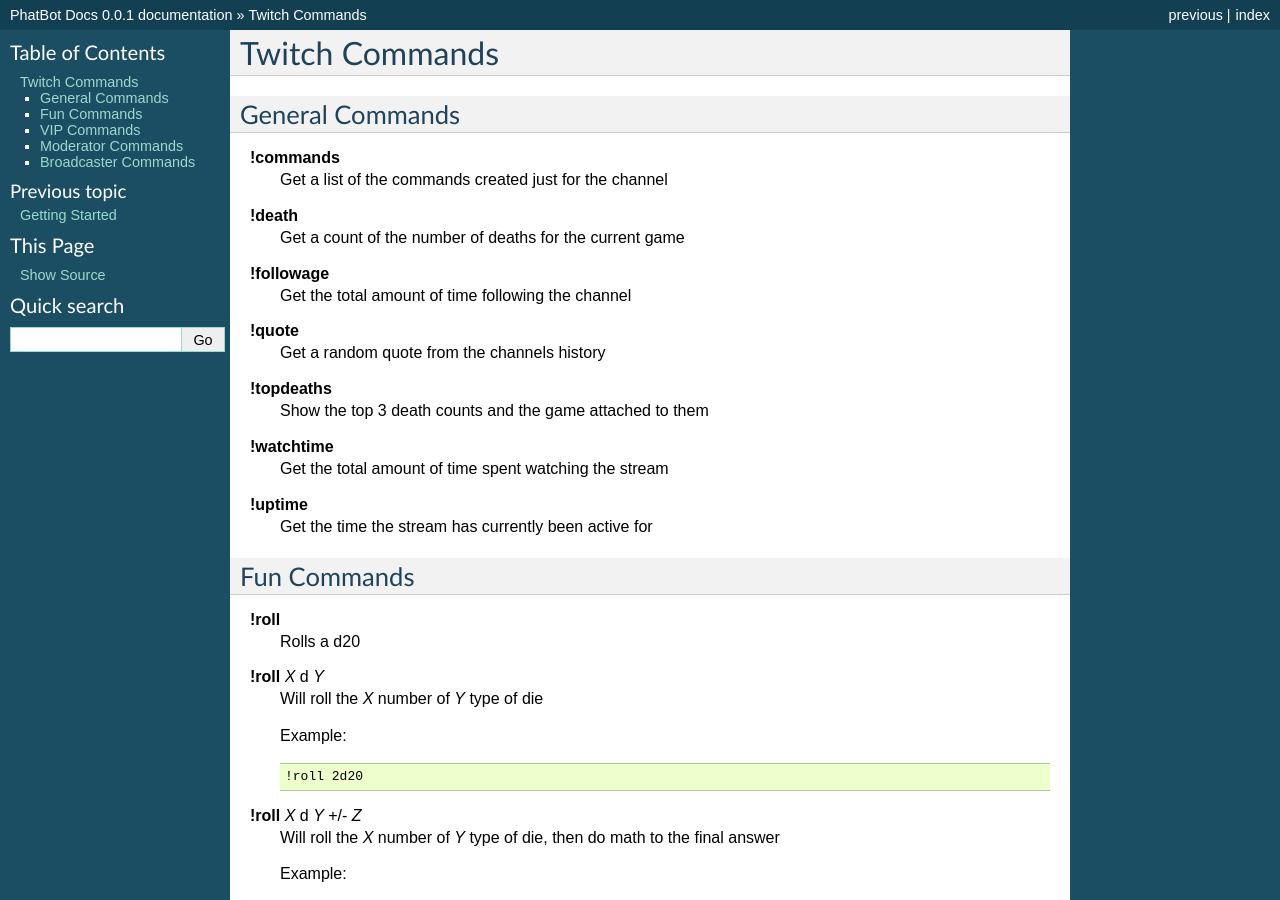
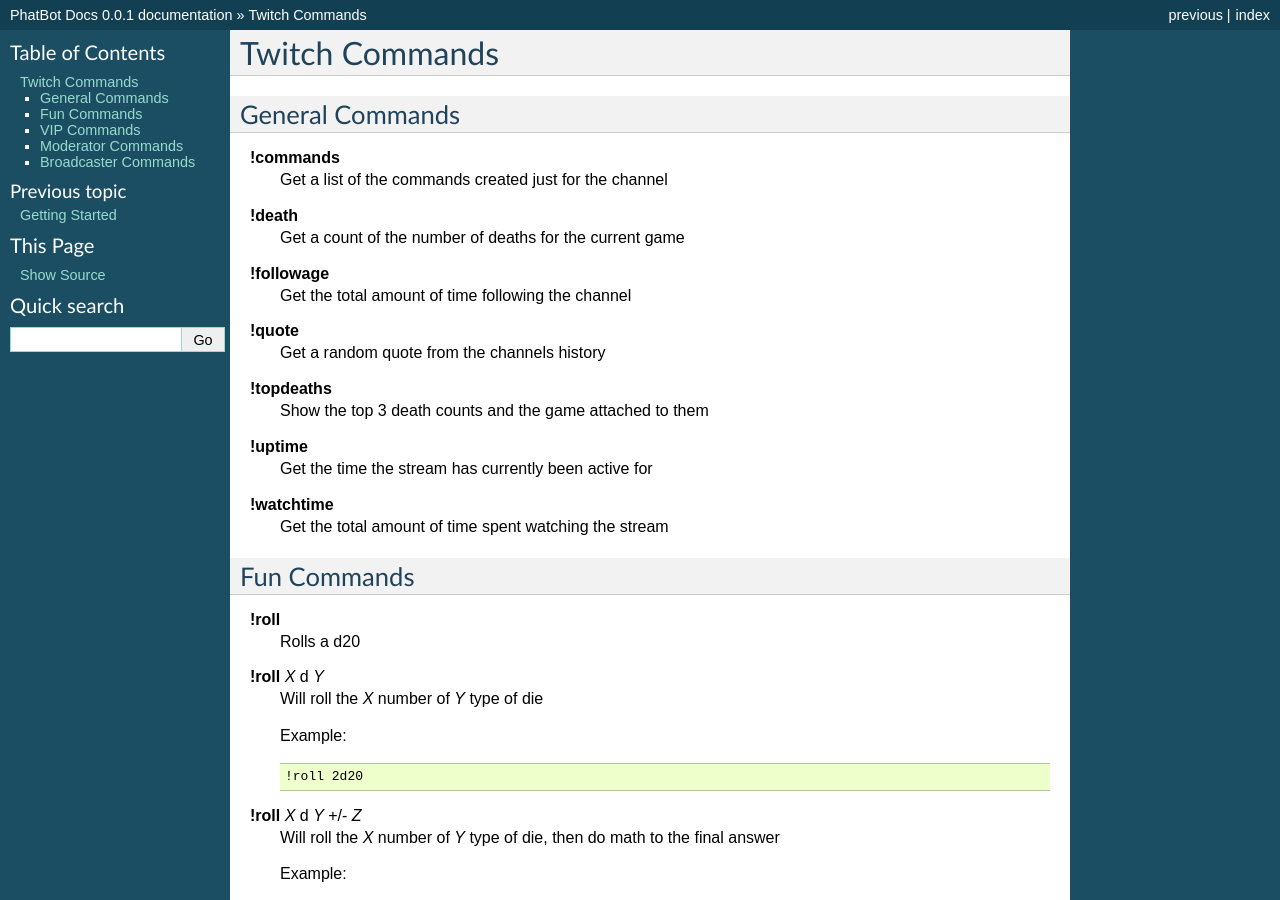
Before and after one commit to Phat32/PhatBot-Docs, a Sphinx documentation site: the page built from docs/pages/twitch/commands.rst, in a window 1280 px wide and 900 px high. Built offline with Sphinx 7.4.7, drawn with Linux system fonts in a browser that asks for light colours.

```diff
--- a/docs/pages/twitch/commands.rst
+++ b/docs/pages/twitch/commands.rst
@@ -19,11 +19,11 @@ General Commands
 **!topdeaths**
   Show the top 3 death counts and the game attached to them
 
+**!uptime**
+  Get the time the stream has currently been active for
+
 **!watchtime**
   Get the total amount of time spent watching the stream
-
-**!uptime**
-  Get the time the stream has currently been active for
 
 Fun Commands
 ------------
```
